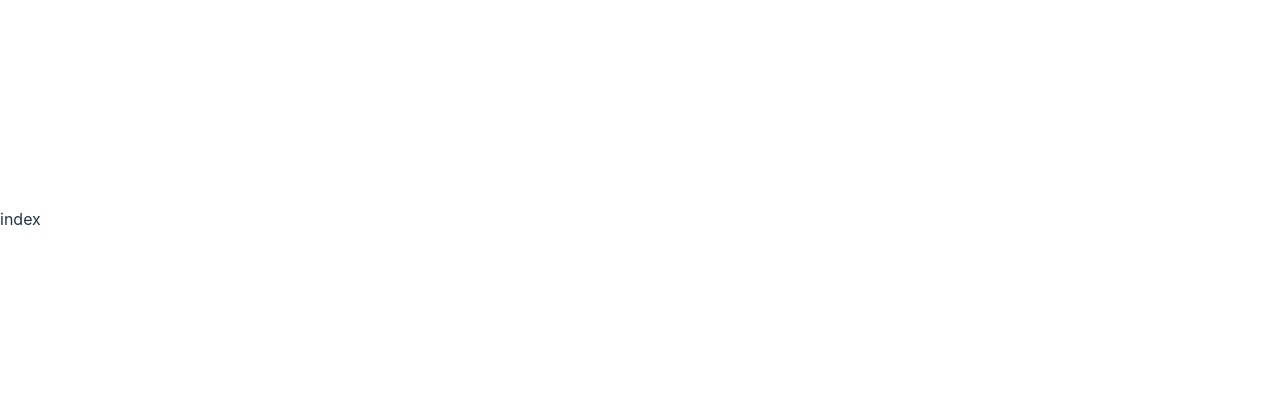
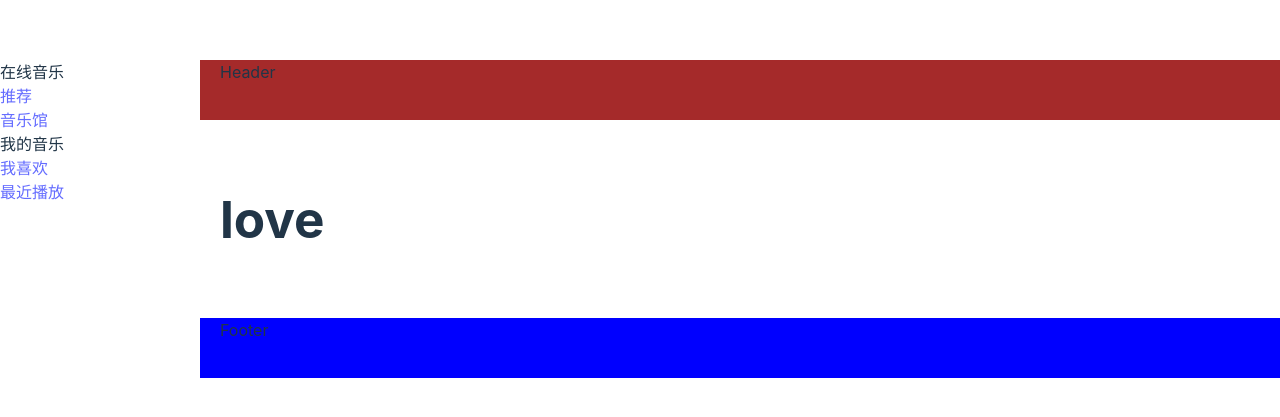
Before and after one commit to MysteryArc/MusicRecommend, a Vue app in the folder front/musicplayer/: page /#/love in a window 1280 px wide. Before the commit this address had no page. Shown: the part 181-598 px from the top of the page. Built offline with nearby package versions, Linux system fonts and the light colour scheme.

Commit message:
创建侧边栏 问题：当加入跳转功能后不显示内容

```diff
--- a/front/musicplayer/package.json
+++ b/front/musicplayer/package.json
@@ -11,6 +11,7 @@
   "dependencies": {
     "axios": "^1.3.5",
     "element-plus": "^2.3.3",
+    "path": "^0.12.7",
     "vue": "^3.2.47",
     "vue-router": "^4.1.6"
   },
--- a/front/musicplayer/src/App.vue
+++ b/front/musicplayer/src/App.vue
@@ -1,12 +1,24 @@
 <script setup lang="ts">
-
+import Menu from "./components/Menu/MenuList.vue"
 </script>
 
 <template>
-  index
-  <div>
-    <RouterView></RouterView>
-  </div>
+  <el-container>
+    <el-aside width="200px" >
+      <Menu></Menu>
+    </el-aside>
+    <el-container>
+      <el-header style="background-color: brown;">
+        Header
+      </el-header>
+      <el-main>
+        <RouterView></RouterView>
+      </el-main>
+      <el-footer style="background-color: blue;">
+        Footer
+      </el-footer>
+    </el-container>
+  </el-container>
 </template>
 
 <style scoped>
--- /dev/null
+++ b/front/musicplayer/src/components/Menu/MenuList.vue
@@ -0,0 +1,19 @@
+<script setup lang="ts">
+import { ref } from 'vue';
+import { useMenu } from './useMenu';
+
+const menus = useMenu()
+</script>
+
+<template>
+    <div class="layout-menulist" v-for="(item, i) in menus" :key="i">
+        <div class="title">{{ item.name }}</div>
+        <div class="menus" v-for="menu in item.menus" :key="menu.key">
+            <a>{{ menu.name }}</a>
+        </div>
+    </div>
+</template>
+
+<style scoped>
+
+</style>
--- /dev/null
+++ b/front/musicplayer/src/components/Menu/useMenu.ts
@@ -0,0 +1,51 @@
+interface IMenu {
+    name: string,
+    path: string,
+    key: string,
+    icon?: any
+}
+
+interface IMenuList{
+    name: string,
+    menus: IMenu[]
+}
+
+export function useMenu() {
+    const menus: IMenuList[] = [
+        {
+            name: "在线音乐",
+            menus: [
+                {
+                    name: "推荐",
+                    path: "#/recommend",
+                    key: "recommend",
+                    icon: ""
+                },
+                {
+                    name: "音乐馆",
+                    path: "#/show",
+                    key: "show",
+                    icon:""
+                }
+            ]
+        },
+        {
+            name: "我的音乐",
+            menus: [
+                {
+                    name: "我喜欢",
+                    path: "#/love",
+                    key: "love",
+                    icon: ""
+                },
+                {
+                    name: "最近播放",
+                    path: "#/recently",
+                    key: "recently",
+                    icon: ""
+                }
+            ]
+        }
+    ]
+    return menus
+}
--- a/front/musicplayer/src/router/index.ts
+++ b/front/musicplayer/src/router/index.ts
@@ -1,21 +1,42 @@
 import Show from "../views/Show.vue"
 import Login from "../views/Login.vue"
+import Recommend from "../views/Recommend.vue"
+import Love from "../views/Love.vue"
+import Recently from "../views/Recently.vue"
 import { createRouter, createWebHashHistory } from "vue-router"
 
 
 const routes = [
     {
         path: '/show',
+        name: "show",
         component: Show
     },
     {
         path: '/login',
+        name: "login",
         component: Login
-    }
+    },
+    {
+        path: '/recommend',
+        name: "recommend",
+        component: Recommend
+    },
+    {
+        path: '/love',
+        name: "love",
+        component: Love
+    },
+    {
+        path: '/recently',
+        name: "recently",
+        component: Recently
+    },
 ]
 
 const router = createRouter({
     history: createWebHashHistory(),
+    linkActiveClass:"active",
     routes: routes
 })
 
--- /dev/null
+++ b/front/musicplayer/src/views/Love.vue
@@ -0,0 +1,9 @@
+<script setup lang="ts">
+
+</script>
+
+<template>
+    <h1>love</h1>
+</template>
+
+<style></style>
--- /dev/null
+++ b/front/musicplayer/src/views/Recently.vue
@@ -0,0 +1,9 @@
+<script setup lang="ts">
+
+</script>
+
+<template>
+    <h1>recently</h1>
+</template>
+
+<style></style>
--- /dev/null
+++ b/front/musicplayer/src/views/Recommend.vue
@@ -0,0 +1,9 @@
+<script setup lang="ts">
+
+</script>
+
+<template>
+    <h1>Re</h1>
+</template>
+
+<style scoped></style>
--- a/front/musicplayer/src/views/Show.vue
+++ b/front/musicplayer/src/views/Show.vue
@@ -52,12 +52,12 @@ onMounted(() => {
         </el-header>
         <el-main>
             <div style="width: 100%;">
-                <el-table :data="musicdata" stripe style="width: 100%;">
+                <el-table :data="musicdata" stripe height="530" style="width: 100%;">
                     <el-table-column prop="cloudId" label="ID" />
                     <el-table-column prop="name" label="Name" />
                     <el-table-column label="Picture">
                         <template #default="scope">
-                            <el-image :src="scope.row.picUrl" style="width: 150px; height: 150px;"/>
+                            <el-image :src="scope.row.picUrl" style="width: 150px; height: 150px;" lazy/>
                         </template>
                     </el-table-column>
                     <el-table-column prop="singer" label="Singer" />
@@ -78,20 +78,14 @@ onMounted(() => {
                     @current-change="getPage(currentpage)"/>
             </div>
         </el-main>
-        <el-footer>
-            <div>
-
-            </div>
-        </el-footer>
     </el-container>
-
 </template>
 
 
 <style>
 .main{
-    margin-left: 100px;
-    margin-right: 100px;
+    margin-left: 10px;
+    margin-right: 10px;
 }
 
 </style>
```
Also changed, not shown: 1 other file (tests, documents, lock files or other folders).
